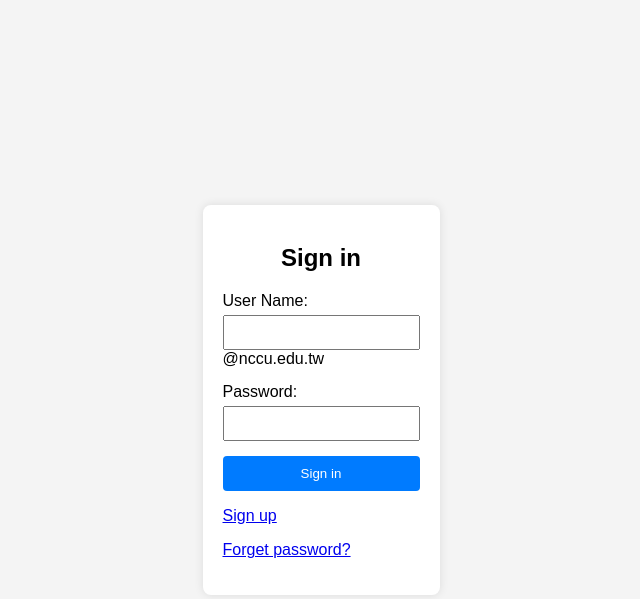
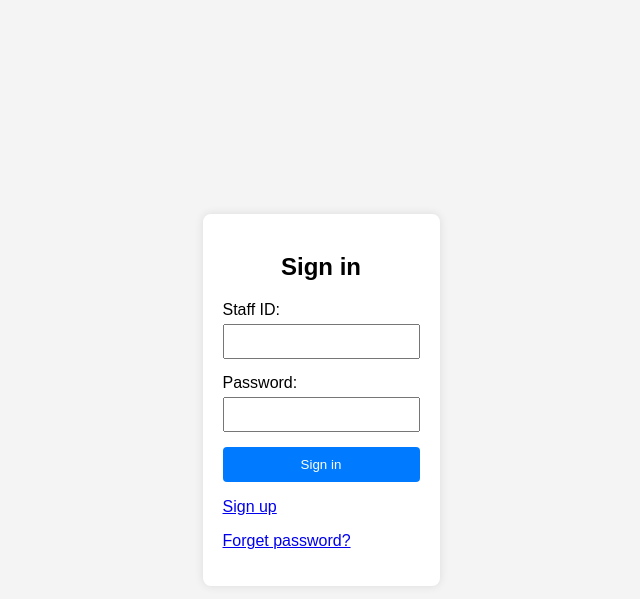
Before and after one commit to ZhengJienJie-0811/DBMS_Project, a PHP site: page / in a window 1280 px wide. Shown: the top 599 px of the page, without its empty margins (319-959 px from the left). Run offline with PHP 8.4, Linux system fonts and the light colour scheme.

Commit message:
change signin

```diff
--- a/Sign_in.php
+++ b/Sign_in.php
@@ -24,11 +24,11 @@
         }
 
         if ($_SERVER["REQUEST_METHOD"] == "POST") {
-            $account = $_POST['account'];
+            $staff_ID = $_POST['staff_ID'];
             $password = $_POST['password'];
 
             // 驗證輸入
-            if (empty($account) || empty($password)) {
+            if (empty($staff_ID) || empty($password)) {
                 echo "<p style='color:red;'>帳號和密碼都是必填的。</p>";
             } else {
                 // 預備查詢
@@ -62,7 +62,6 @@
             <div class="form-group">
                 <label for="username">用戶名： </label>
                 <input type="text" id="account" name="account" required>
-                <label for="username">@nccu.edu.tw</label>
             </div>
             <div class="form-group">
                 <label for="password">密碼： </label>
--- a/index.html
+++ b/index.html
@@ -9,11 +9,10 @@
 <body>
     <div class="container">
         <h2>Sign in </h2>
-        <form action="index.php" method="post">
+        <form action="Sign_in.php" method="post">
             <div class="form-group">
-                <label for="username">User Name: </label>
-                <input type="text" id="account" name="account" required>
-                <label for="username">@nccu.edu.tw</label>
+                <label for="username">Staff ID: </label>
+                <input type="text" id="staff_id" name="staff_id" required>
             </div>
             <div class="form-group">
                 <label for="password">Password: </label>
```
